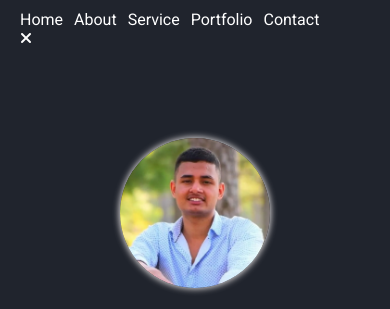
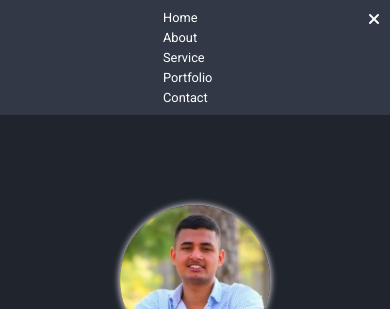
Before and after one commit to Harishbhatt01/my-portfolio, a plain HTML site: page index.html in a window 390 px wide. Both pictures are taken after a click on the element 363 px from the left and 29 px from the top of the page. Shown: the top 309 px of the page. Drawn offline with Linux system fonts and the light colour scheme.

Commit message:
Update style.css

```diff
--- a/style.css
+++ b/style.css
@@ -136,7 +136,7 @@ table {
 html,
 body {
     background-color: var(--body-background);
-    width: calc(100%-180px);
+    width: calc(100%-25px);
     font-family: 'Open Sans', sans-serif;
     font-family: 'Outfit', sans-serif;
     font-family: 'Poppins', sans-serif;
@@ -150,14 +150,12 @@ body {
 nav{
     display: flex;
     justify-content: space-between;
-    padding: 0 20px;
     align-items: center;
-    margin-top: 10px;
+    width: 100%;
 }
 
 nav ul{
     display: flex;
-    gap: 11px;
     color: var(--primary-font-color);
     justify-content: center;
     align-items: center;
@@ -166,6 +164,8 @@ nav ul{
 nav ul a{
     text-decoration: none;
     color: var(--primary-font-color);
+    display: block;
+    padding-right: 25px;
 }
 
 nav ul a:hover{
@@ -511,14 +511,57 @@ textarea{
     scale: 1.3;
 }
 
+@keyframes navanimation{
+    0%{
+        right: -50%;
+    }50%{
+        right: 0%;
+
+    }
+}
+
+
 @media (max-width:600px) {
     .mobile-nav-icon{
         display: block;
         color: white;
     }
+    .mobile-nav-icon p{
+        padding-right: 10px;
+    }
+    .nav-element{
+        background: var(--nav-card-background);
+        display: none;
+        flex-direction: row;
+        width: 100%;
+        position: relative;
+        animation-name: navanimation;
+        animation-duration: 2s;
+    }
+    nav ul{
+        display: flex;
+        flex-direction: column;
+        gap: 5px;
+        font-size: 0.8rem;
+        padding: 10px 0;
+    }
 
-    .nav-element{
-        display: none;
+    nav ul a {
+        width: 10%;
+        transition: width 0.5s;
+    }
+
+    nav ul a:hover{
+        background: var(--body-background);
+        width: 100%;
+        text-align: center;
+        border-radius: 2px;
+    }
+
+    .xmark-icon{
+        position: absolute;
+        top: 10px;
+        right: 10px;
     }
 
     .harish-bhatt {
```
